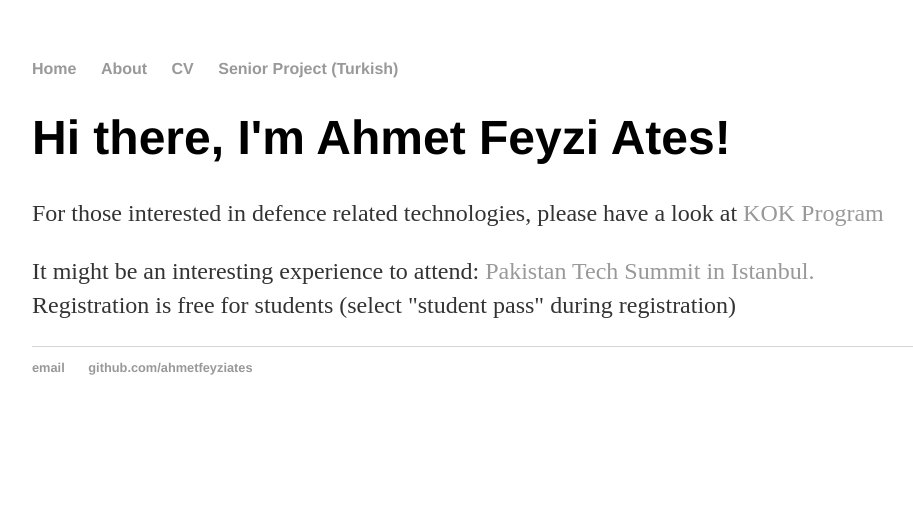
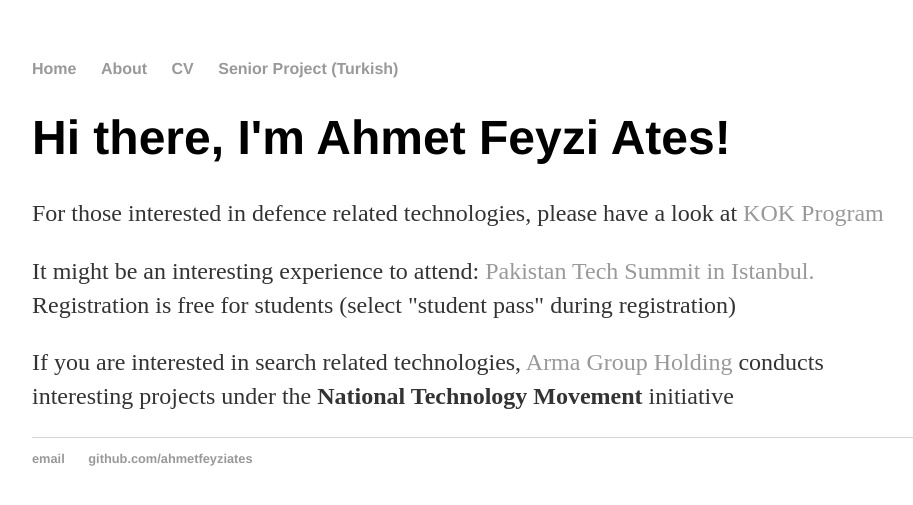
Before and after one commit to ahmetfeyziates/ahmetfeyziates.github.io, a Jekyll site: the page built from index.html, in a window 1280 px wide. Shown: the top 505 px of the page, without its empty margins (160-1073 px from the left). Built offline with Jekyll 4.4.1, drawn with Linux system fonts in a browser that asks for light colours.

Commit message:
Update index.html

```diff
--- a/index.html
+++ b/index.html
@@ -6,4 +6,5 @@ title: Ahmet Feyzi Ates, Horrible Cop
 	<h1>Hi there, I'm Ahmet Feyzi Ates!</h1>
 	<p>For those interested in defence related technologies, please have a look at </em><a href="https://vizyonergenc.com/ilan/vizyoner-genc/1320-kok-programi">KOK Program</a></p>
 	<p>It might be an interesting experience to attend:  </em><a href="https://istanbul.paktechsummit.com/en">Pakistan Tech Summit in Istanbul.</a> Registration is free for students (select "student pass" during registration) </p>
+	<p>If you are interested in search related technologies, </em><a href="https://armagroupholding.com/">Arma Group Holding</a> conducts interesting projects under the <b>National Technology Movement</b> initiative </p>
 </div><!-- /.blurb -->
```
